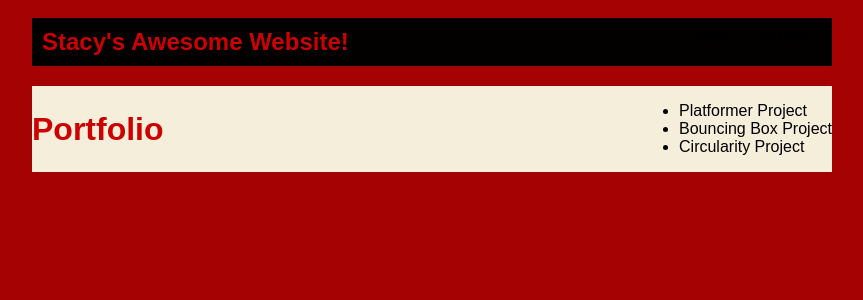
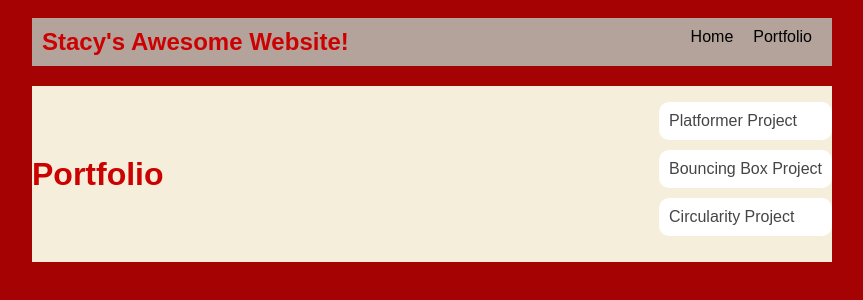
Before and after one commit to stacyodom117-creator/stacyodom117-creator.github.io, a plain HTML site: page portfolio.html in a window 1280 px wide. Shown: the whole page, without its empty margins (208-1071 px from the left). Drawn offline with Linux system fonts and the light colour scheme.

Commit message:
Finished Site

```diff
--- a/style.css
+++ b/style.css
@@ -1,6 +1,6 @@
 body {
 background: rgb(165, 3, 3);
-color: rgb(3, 3, 3);
+color: rgb(223, 214, 214);
 padding: 10px;
 font-family: Arial, sans-serif;
 }
@@ -14,7 +14,7 @@ margin: auto;
 
 /* navigation menu */
 nav {
-background: rgb(3, 1, 0);
+background: rgb(179, 163, 155);
 margin: 0 auto;
 display: flex;
 padding: 10px;
@@ -86,3 +86,32 @@ margin-top: 20px;
 h2, h3 {
 margin: 0px;
 }
+/* Portfolio styles */
+.content h1 {
+color: black;
+}
+
+
+#portfolio {
+list-style-type: none;
+padding-left: 0;
+}
+
+
+#portfolio li {
+background: #fff;
+padding: 10px;
+border-radius: 10px;
+margin-bottom: 10px;
+}
+
+
+#portfolio li:hover {
+background: #eee;
+}
+
+
+#portfolio a {
+text-decoration: none;
+color: #454545;
+}
```
